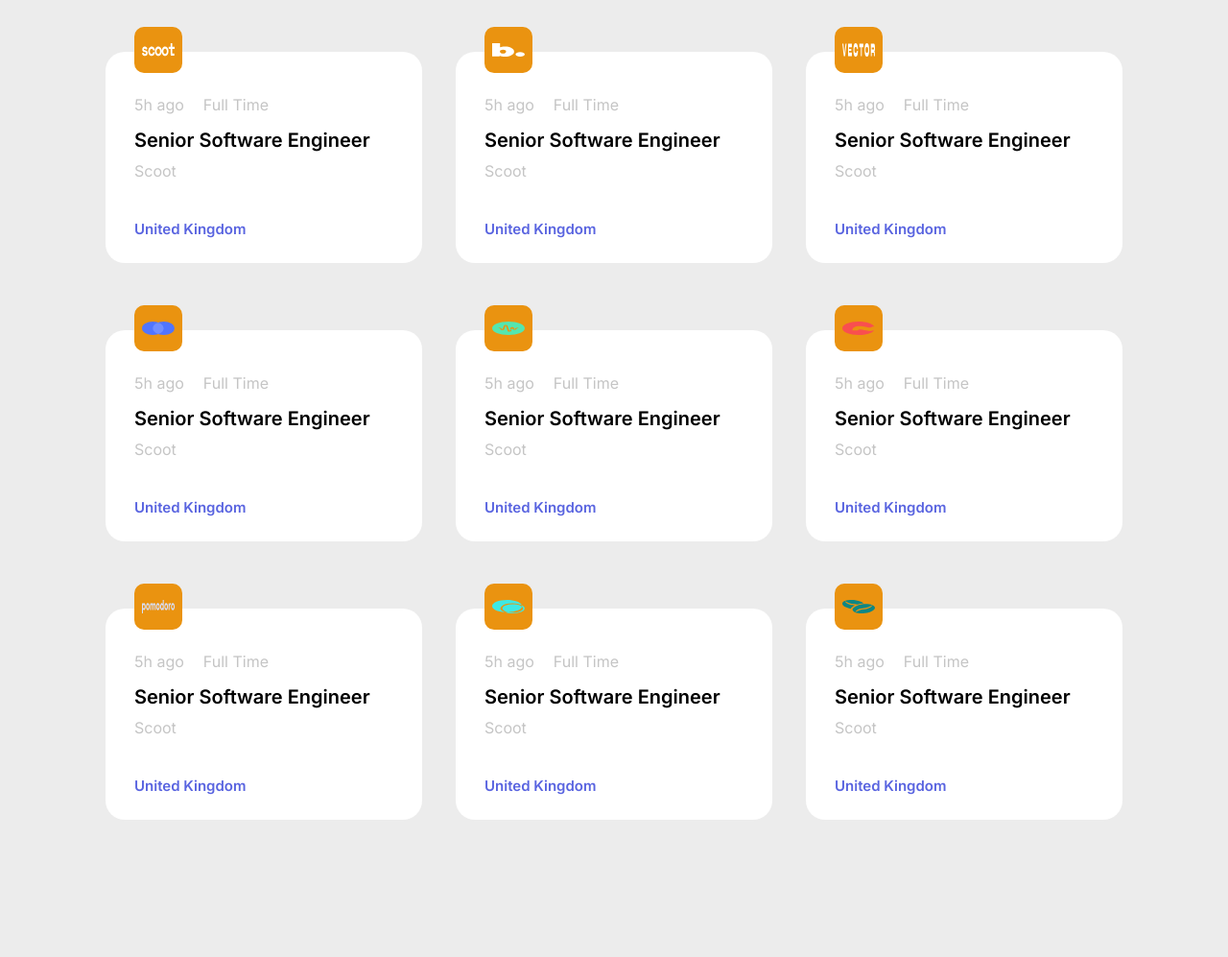
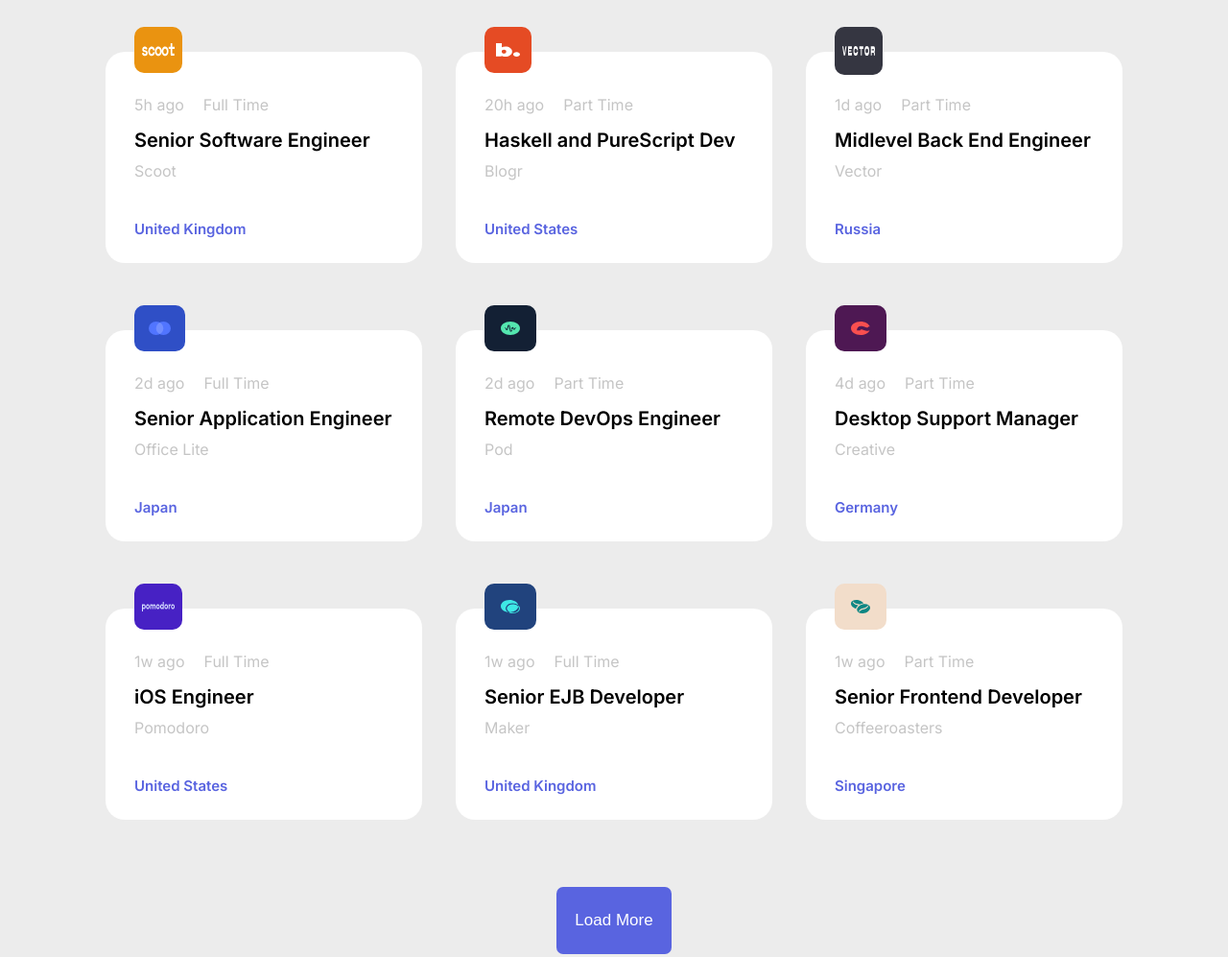
Before and after one commit to Luka-Popovic06/Product-CSS-HTML-2, a plain HTML site: page index.html in a window 1280 px wide. Shown: the part 260-1257 px from the top of the page at 96% size. Before the commit the page ends 1114 px from the top, so only its background shows below. Drawn offline with Linux system fonts and the light colour scheme.

Commit message:
Editing items in the CSS Grid

```diff
--- a/index.html
+++ b/index.html
@@ -120,108 +120,111 @@
         </div>
         <!---->
         <div class="grid-1">
-          <img class="img-1" src="blogr.svg" alt="#" />
+          <img class="img-2" src="blogr.svg" alt="#" />
           <div class="mini-grid-1">
             <div class="paragraf-box">
-              <p class="p-4">5h ago</p>
+              <p class="p-4">20h ago</p>
+              <p class="p-5">Part Time</p>
+            </div>
+            <p class="p-6">Haskell and PureScript Dev</p>
+            <p class="p-7">Blogr</p>
+            <a class="link-1" href="#">United States</a>
+          </div>
+        </div>
+        <!---->
+        <div class="grid-1">
+          <img class="img-3" src="vector.svg" alt="#" />
+          <div class="mini-grid-1">
+            <div class="paragraf-box">
+              <p class="p-4">1d ago</p>
+              <p class="p-5">Part Time</p>
+            </div>
+            <p class="p-6">Midlevel Back End Engineer</p>
+            <p class="p-7">Vector</p>
+            <a class="link-1" href="#">Russia</a>
+          </div>
+        </div>
+        <!---->
+        <div class="grid-1">
+          <img class="img-4" src="officelite.svg" alt="#" />
+          <div class="mini-grid-1">
+            <div class="paragraf-box">
+              <p class="p-4">2d ago</p>
               <p class="p-5">Full Time</p>
             </div>
-            <p class="p-6">Senior Software Engineer</p>
-            <p class="p-7">Scoot</p>
+            <p class="p-6">Senior Application Engineer</p>
+            <p class="p-7">Office Lite</p>
+            <a class="link-1" href="#">Japan</a>
+          </div>
+        </div>
+        <!---->
+        <div class="grid-1">
+          <img class="img-5" src="pod.svg" alt="#" />
+          <div class="mini-grid-1">
+            <div class="paragraf-box">
+              <p class="p-4">2d ago</p>
+              <p class="p-5">Part Time</p>
+            </div>
+            <p class="p-6">Remote DevOps Engineer</p>
+            <p class="p-7">Pod</p>
+            <a class="link-1" href="#">Japan</a>
+          </div>
+        </div>
+        <!---->
+        <div class="grid-1">
+          <img class="img-6" src="creative.svg" alt="#" />
+          <div class="mini-grid-1">
+            <div class="paragraf-box">
+              <p class="p-4">4d ago</p>
+              <p class="p-5">Part Time</p>
+            </div>
+            <p class="p-6">Desktop Support Manager</p>
+            <p class="p-7">Creative</p>
+            <a class="link-1" href="#">Germany</a>
+          </div>
+        </div>
+        <!---->
+        <div class="grid-1">
+          <img class="img-7" src="pomodoro.svg" alt="#" />
+          <div class="mini-grid-1">
+            <div class="paragraf-box">
+              <p class="p-4">1w ago</p>
+              <p class="p-5">Full Time</p>
+            </div>
+            <p class="p-6">iOS Engineer</p>
+            <p class="p-7">Pomodoro</p>
+            <a class="link-1" href="#">United States</a>
+          </div>
+        </div>
+        <!---->
+        <div class="grid-1">
+          <img class="img-8" src="maker.svg" alt="#" />
+          <div class="mini-grid-1">
+            <div class="paragraf-box">
+              <p class="p-4">1w ago</p>
+              <p class="p-5">Full Time</p>
+            </div>
+            <p class="p-6">Senior EJB Developer</p>
+            <p class="p-7">Maker</p>
             <a class="link-1" href="#">United Kingdom</a>
           </div>
         </div>
         <!---->
         <div class="grid-1">
-          <img class="img-1" src="vector.svg" alt="#" />
+          <img class="img-9" src="coffeeroasters.svg" alt="#" />
           <div class="mini-grid-1">
             <div class="paragraf-box">
-              <p class="p-4">5h ago</p>
-              <p class="p-5">Full Time</p>
+              <p class="p-4">1w ago</p>
+              <p class="p-5">Part Time</p>
             </div>
-            <p class="p-6">Senior Software Engineer</p>
-            <p class="p-7">Scoot</p>
-            <a class="link-1" href="#">United Kingdom</a>
+            <p class="p-6">Senior Frontend Developer</p>
+            <p class="p-7">Coffeeroasters</p>
+            <a class="link-1" href="#">Singapore</a>
           </div>
         </div>
-        <!---->
-        <div class="grid-1">
-          <img class="img-1" src="officelite.svg" alt="#" />
-          <div class="mini-grid-1">
-            <div class="paragraf-box">
-              <p class="p-4">5h ago</p>
-              <p class="p-5">Full Time</p>
-            </div>
-            <p class="p-6">Senior Software Engineer</p>
-            <p class="p-7">Scoot</p>
-            <a class="link-1" href="#">United Kingdom</a>
-          </div>
-        </div>
-        <!---->
-        <div class="grid-1">
-          <img class="img-1" src="pod.svg" alt="#" />
-          <div class="mini-grid-1">
-            <div class="paragraf-box">
-              <p class="p-4">5h ago</p>
-              <p class="p-5">Full Time</p>
-            </div>
-            <p class="p-6">Senior Software Engineer</p>
-            <p class="p-7">Scoot</p>
-            <a class="link-1" href="#">United Kingdom</a>
-          </div>
-        </div>
-        <!---->
-        <div class="grid-1">
-          <img class="img-1" src="creative.svg" alt="#" />
-          <div class="mini-grid-1">
-            <div class="paragraf-box">
-              <p class="p-4">5h ago</p>
-              <p class="p-5">Full Time</p>
-            </div>
-            <p class="p-6">Senior Software Engineer</p>
-            <p class="p-7">Scoot</p>
-            <a class="link-1" href="#">United Kingdom</a>
-          </div>
-        </div>
-        <!---->
-        <div class="grid-1">
-          <img class="img-1" src="pomodoro.svg" alt="#" />
-          <div class="mini-grid-1">
-            <div class="paragraf-box">
-              <p class="p-4">5h ago</p>
-              <p class="p-5">Full Time</p>
-            </div>
-            <p class="p-6">Senior Software Engineer</p>
-            <p class="p-7">Scoot</p>
-            <a class="link-1" href="#">United Kingdom</a>
-          </div>
-        </div>
-        <!---->
-        <div class="grid-1">
-          <img class="img-1" src="maker.svg" alt="#" />
-          <div class="mini-grid-1">
-            <div class="paragraf-box">
-              <p class="p-4">5h ago</p>
-              <p class="p-5">Full Time</p>
-            </div>
-            <p class="p-6">Senior Software Engineer</p>
-            <p class="p-7">Scoot</p>
-            <a class="link-1" href="#">United Kingdom</a>
-          </div>
-        </div>
-        <!---->
-        <div class="grid-1">
-          <img class="img-1" src="coffeeroasters.svg" alt="#" />
-          <div class="mini-grid-1">
-            <div class="paragraf-box">
-              <p class="p-4">5h ago</p>
-              <p class="p-5">Full Time</p>
-            </div>
-            <p class="p-6">Senior Software Engineer</p>
-            <p class="p-7">Scoot</p>
-            <a class="link-1" href="#">United Kingdom</a>
-          </div>
-        </div>
+      </div>
+      <div class="button-box">
+        <button id="button-2">Load More</button>
       </div>
     </div>
   </body>
--- a/style.css
+++ b/style.css
@@ -153,20 +153,84 @@ nav {
   left: 30px;
 }
 .img-2 {
+  width: 25px;
+  height: 14px;
+  background-color: rgb(229, 75, 36);
+  padding: 17px 12px;
+  border-radius: 10px;
+  position: absolute;
+  top: -26px;
+  left: 30px;
 }
 .img-3 {
+  width: 34px;
+  height: 10px;
+  background-color: rgb(53, 54, 65);
+  padding: 20px 8px;
+  border-radius: 10px;
+  position: absolute;
+  top: -26px;
+  left: 30px;
 }
 .img-4 {
+  width: 23px;
+  height: 14px;
+  background-color: rgb(47, 79, 198);
+  padding: 17px 15px;
+  border-radius: 10px;
+  position: absolute;
+  top: -26px;
+  left: 30px;
 }
 .img-5 {
+  width: 20px;
+  height: 14px;
+  background-color: rgb(19, 32, 52);
+  padding: 17px 17px;
+  border-radius: 10px;
+  position: absolute;
+  top: -26px;
+  left: 30px;
 }
 .img-6 {
+  width: 20px;
+  height: 14px;
+  background-color: rgb(78, 24, 83);
+  padding: 17px 17px;
+  border-radius: 10px;
+  position: absolute;
+  top: -26px;
+  left: 30px;
 }
 .img-7 {
+  width: 34px;
+  height: 10px;
+  background-color: rgb(71, 33, 196);
+  padding: 19px 8px;
+  border-radius: 10px;
+  position: absolute;
+  top: -26px;
+  left: 30px;
 }
 .img-8 {
+  width: 20px;
+  height: 14px;
+  background-color: rgb(33, 67, 125);
+  padding: 17px 17px;
+  border-radius: 10px;
+  position: absolute;
+  top: -26px;
+  left: 30px;
 }
 .img-9 {
+  width: 20px;
+  height: 14px;
+  background-color: rgb(242, 221, 202);
+  padding: 17px 17px;
+  border-radius: 10px;
+  position: absolute;
+  top: -26px;
+  left: 30px;
 }
 /**/
 .paragraf-box {
@@ -197,3 +261,23 @@ nav {
   font-weight: 600;
   color: #5964e0;
 }
+/**/
+.button-box {
+  display: flex;
+  align-content: center;
+  justify-content: center;
+}
+#button-2 {
+  width: 120px;
+  height: 70px;
+  border: none;
+  background-color: #5964e0;
+  color: white;
+  font-size: 17px;
+  border-radius: 7px;
+  margin-top: 70px;
+  margin-bottom: 50px;
+}
+#button-2:hover {
+  background-color: #8b93ed;
+}
```
